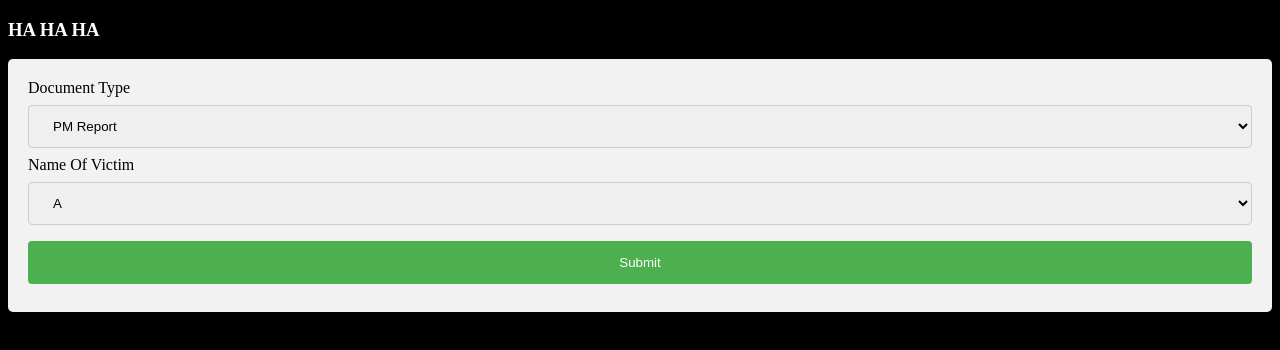
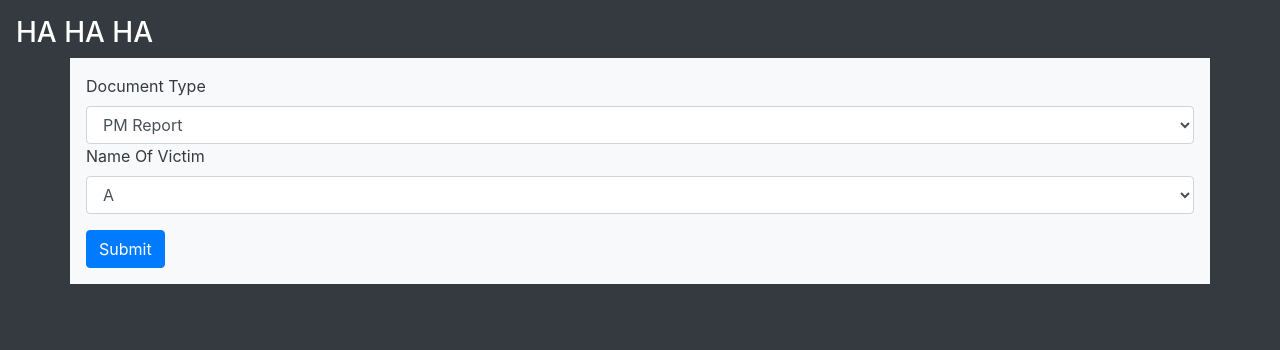
Before and after one commit to rajdeepyadav004/CSI, a plain HTML site: page documents.html in a window 1280 px wide. Drawn offline with nearby package versions, Linux system fonts and the light colour scheme.

Commit message:
changed css and added newdoc.html

```diff
--- a/documents.html
+++ b/documents.html
@@ -1,42 +1,12 @@
 <!DOCTYPE html>
 <html>
-<style>
+  <head>
+    <link rel="stylesheet" href="https://stackpath.bootstrapcdn.com/bootstrap/4.2.1/css/bootstrap.min.css" integrity="sha384-GJzZqFGwb1QTTN6wy59ffF1BuGJpLSa9DkKMp0DgiMDm4iYMj70gZWKYbI706tWS" crossorigin="anonymous">
+    <script src="https://code.jquery.com/jquery-3.3.1.slim.min.js" integrity="sha384-q8i/X+965DzO0rT7abK41JStQIAqVgRVzpbzo5smXKp4YfRvH+8abtTE1Pi6jizo" crossorigin="anonymous"></script>
+    <script src="https://cdnjs.cloudflare.com/ajax/libs/popper.js/1.14.6/umd/popper.min.js" integrity="sha384-wHAiFfRlMFy6i5SRaxvfOCifBUQy1xHdJ/yoi7FRNXMRBu5WHdZYu1hA6ZOblgut" crossorigin="anonymous"></script>
+    <script src="https://stackpath.bootstrapcdn.com/bootstrap/4.2.1/js/bootstrap.min.js" integrity="sha384-B0UglyR+jN6CkvvICOB2joaf5I4l3gm9GU6Hc1og6Ls7i6U/mkkaduKaBhlAXv9k" crossorigin="anonymous"></script>
+  </head>
 
-body {
-  background-color: black;
-}
-
-input[type=text], select {
-  width: 100%;
-  padding: 12px 20px;
-  margin: 8px 0;
-  display: inline-block;
-  border: 1px solid #ccc;
-  border-radius: 4px;
-  box-sizing: border-box;
-}
-
-input[type=submit] {
-  width: 100%;
-  background-color: #4CAF50;
-  color: white;
-  padding: 14px 20px;
-  margin: 8px 0;
-  border: none;
-  border-radius: 4px;
-  cursor: pointer;
-}
-
-input[type=submit]:hover {
-  background-color: #45a049;
-}
-
-div {
-  border-radius: 5px;
-  background-color: #f2f2f2;
-  padding: 20px;
-}
-</style>
 <script type="text/javascript">
 	function myFunction() {
 		var type = document.getElementById("myForm").DocType.value;
@@ -49,27 +19,27 @@ div {
 		return false;
 	}
 </script>
-<body>
+<body class="p-3 mb-2 bg-dark text-white">
 
-<h3 style = "color:white;"">HA HA HA</h3>
+<h3>HA HA HA</h3>
 
-<div>
+<div class="container p-3 mb-2 bg-light text-dark">
   <form id="myForm" onsubmit="myFunction()">
-
+  	<div class="form-group">
 	    <label for="DocType">Document Type</label>
-    <select id="DocType" name="DocType">
+	    <select class="form-control" id="DocType" name="DocType">
 	      <option value="PM Report">PM Report</option>
 	      <option value="Toxilogy Report">Toxilogy Report</option>
 	      <option value="Blood Report">Blood Report</option>
 	    </select>
 
 	    <label for="Name">Name Of Victim</label>
-    <select id="Name" name="Name">
+	    <select class="form-control" id="Name" name="Name">
 	      <option value="A">A</option>
 	      <option value="B">B</option>
 	    </select>
-
-    <input type="submit" value="Submit">
+	</div>
+    <input class="btn btn-primary" type="submit" value="Submit">
   </form>
 </div>
 
```
Also changed, not shown: newdoc.html (added, +34 -0 lines). Lines whose indentation alone changed are shown as unchanged.
